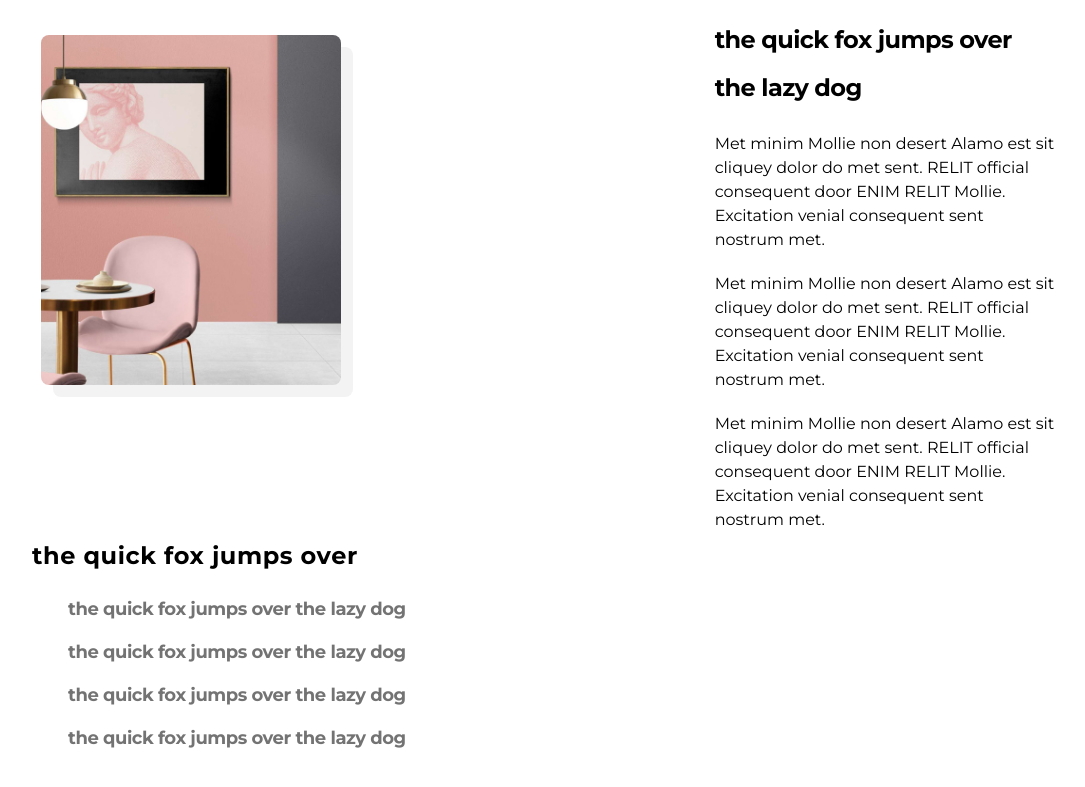
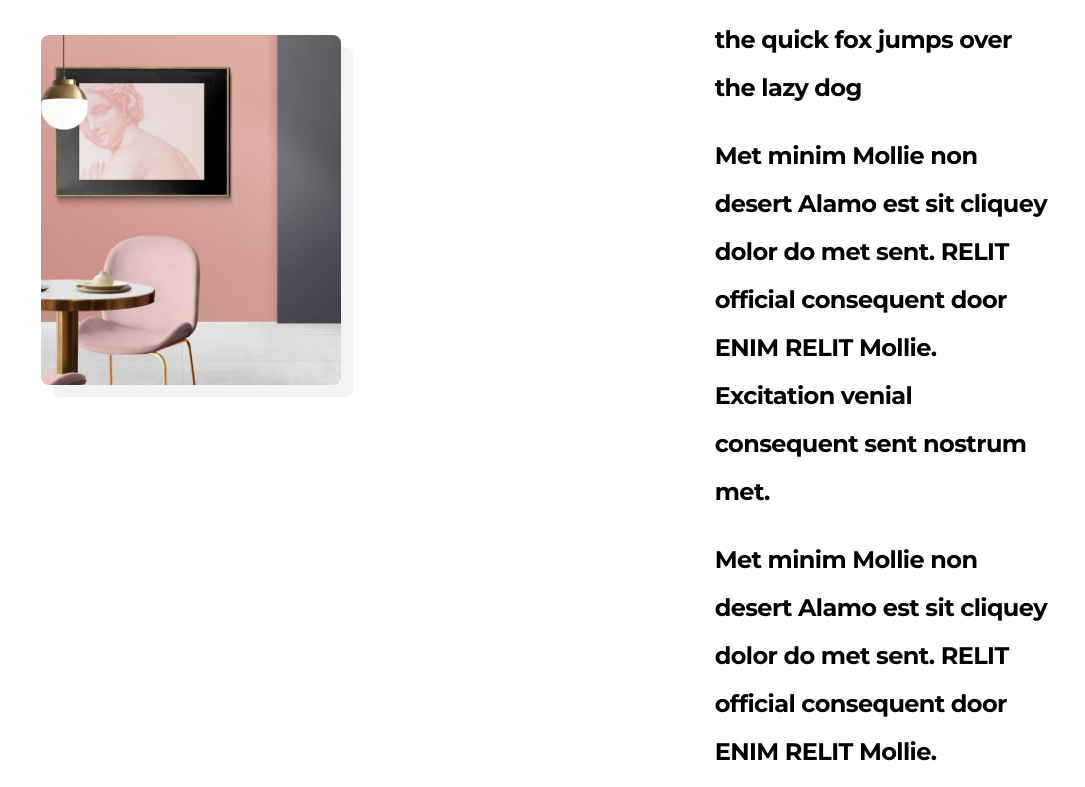
Before and after one commit to irema00/e-commerce-react-vite, a React (Vite) app in the folder e-commerce/: page /product in a window 1280 px wide. Shown: the part 980-1767 px from the top of the page, without its empty margins (96-1181 px from the left). Built offline with nearby package versions, Linux system fonts and the light colour scheme; some icons are missing.

Commit message:
corrects typo

```diff
--- a/e-commerce/src/layouts/productPage/ProductDescription.jsx
+++ b/e-commerce/src/layouts/productPage/ProductDescription.jsx
@@ -30,15 +30,15 @@ export default function ProductDescription() {
           <div className="flex flex-col md:basis-1/3 text-slate-800 text-2xl font-bold  leading-loose tracking-tight">
             <h2>{productData.detailText}</h2>
           </div>
-          <div classNAme="flex text-slate-800 text-2xl font-bold  leading-loose tracking-tight">
+          <div className="flex text-slate-800 text-2xl font-bold  leading-loose tracking-tight">
             <p className="flex">{productData.detailPg}</p>
           </div>
-          <div classNAme="flex text-slate-800 text-2xl font-bold  leading-loose tracking-tight">
+          <div className="flex text-slate-800 text-2xl font-bold  leading-loose tracking-tight">
             <div>
               <p className="flex">{productData.detailPg}</p>{" "}
             </div>
           </div>
-          <div classNAme="flex text-slate-800 text-2xl font-bold  leading-loose tracking-tight">
+          <div className="flex text-slate-800 text-2xl font-bold  leading-loose tracking-tight">
             <p className="flex">{productData.detailPg}</p>
           </div>
         </div>
```
